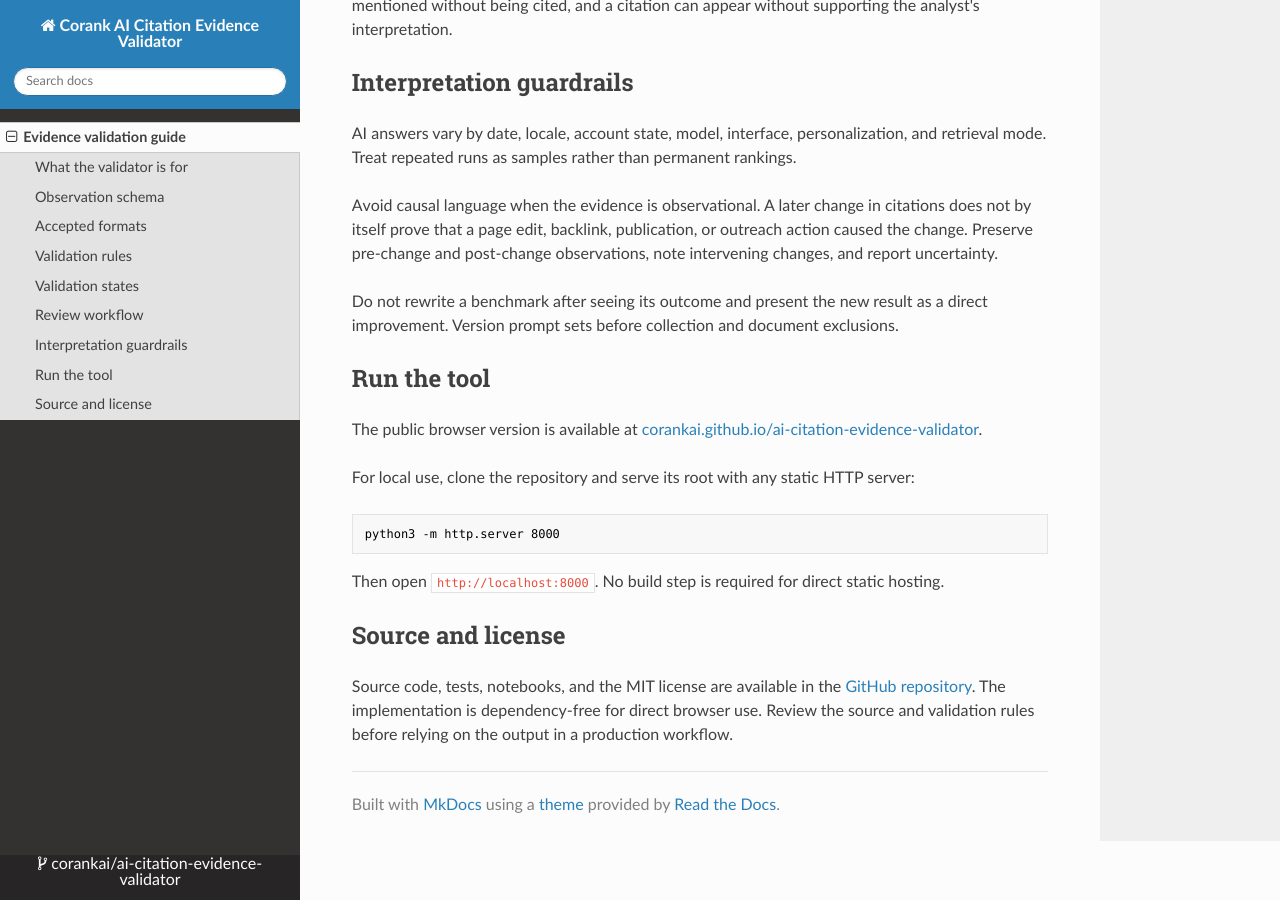
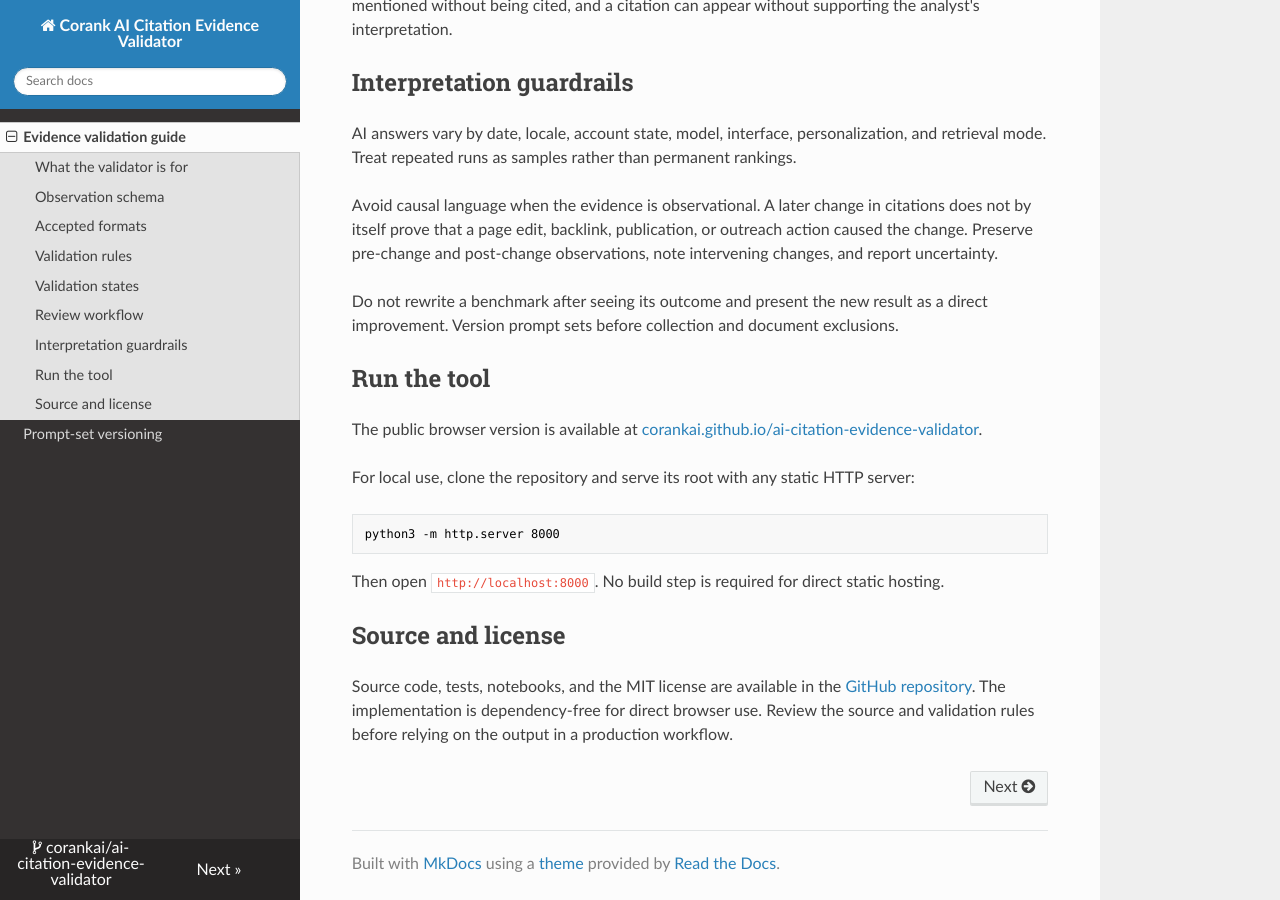
Before and after one commit to corankai/ai-citation-evidence-validator, an MkDocs documentation site: the page built from docs/index.md, in a window 1280 px wide and 900 px high, scrolled down 2824 px. Built offline with MkDocs 1.6.1, drawn with Linux system fonts in a browser that asks for light colours; nearby versions of some CDN libraries.

Commit message:
docs: add prompt-set guide to navigation

```diff
--- a/mkdocs.yml
+++ b/mkdocs.yml
@@ -9,6 +9,7 @@ theme:
 
 nav:
   - Evidence validation guide: index.md
+  - Prompt-set versioning: prompt-set-versioning.md
 
 markdown_extensions:
   - admonition
```
